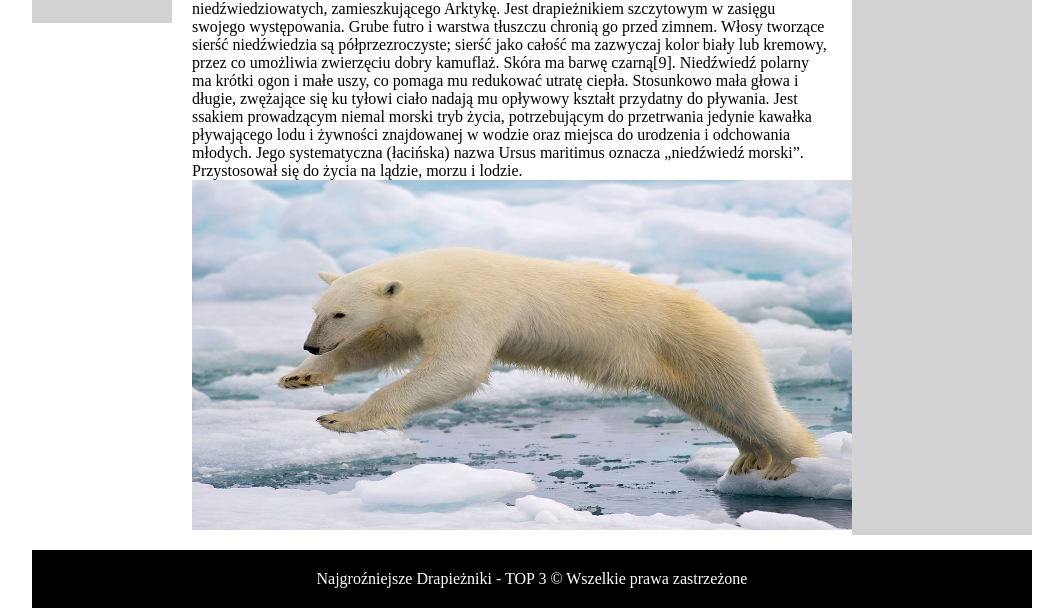
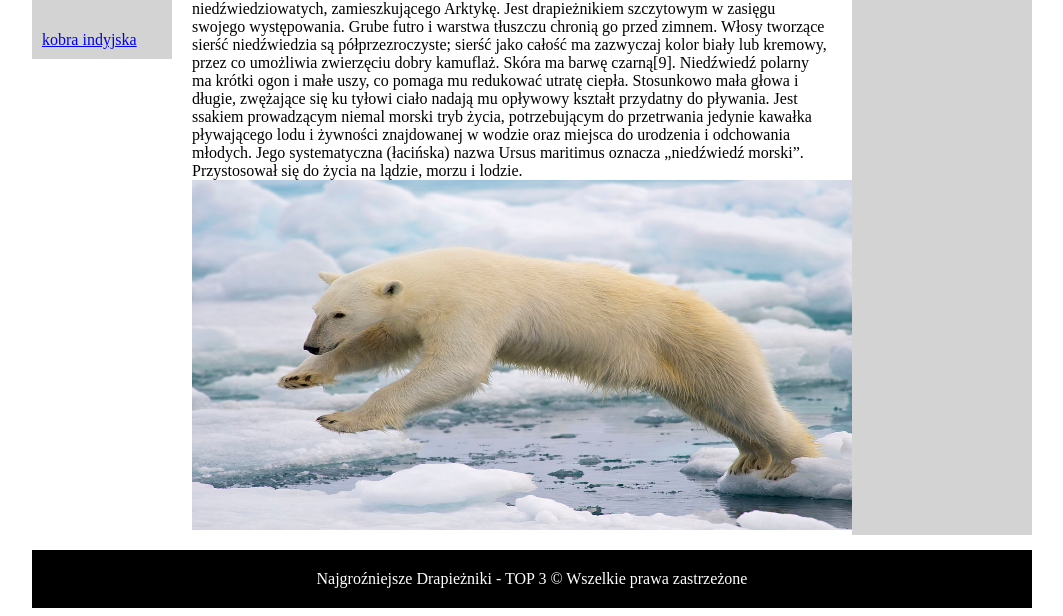
Before and after one commit to slo-1c-27-2021/nied-wied-, a plain HTML site: page index.html in a window 1280 px wide. Shown: the part 223-839 px from the top of the page, without its empty margins (108-1171 px from the left). Drawn offline with Linux system fonts and the light colour scheme.

Commit message:
Update index.html

```diff
--- a/index.html
+++ b/index.html
@@ -63,7 +63,7 @@ padding: 20px;
 <a href="https://slo-1c-27-2021.github.io/top-3-drapie-nik-w/"target="_blank">
 </br>Waran z Komodo</br></a>
 </br><a href="https://slo-1c-27-2021.github.io/kobra/"target="_blank">
-</brkobra indyjska</br></a>
+</br>kobra indyjska</br></a>
 </div>
 <div id="content">
 <h2><center>Niedźwiedź Polarny</center></h2>
```
